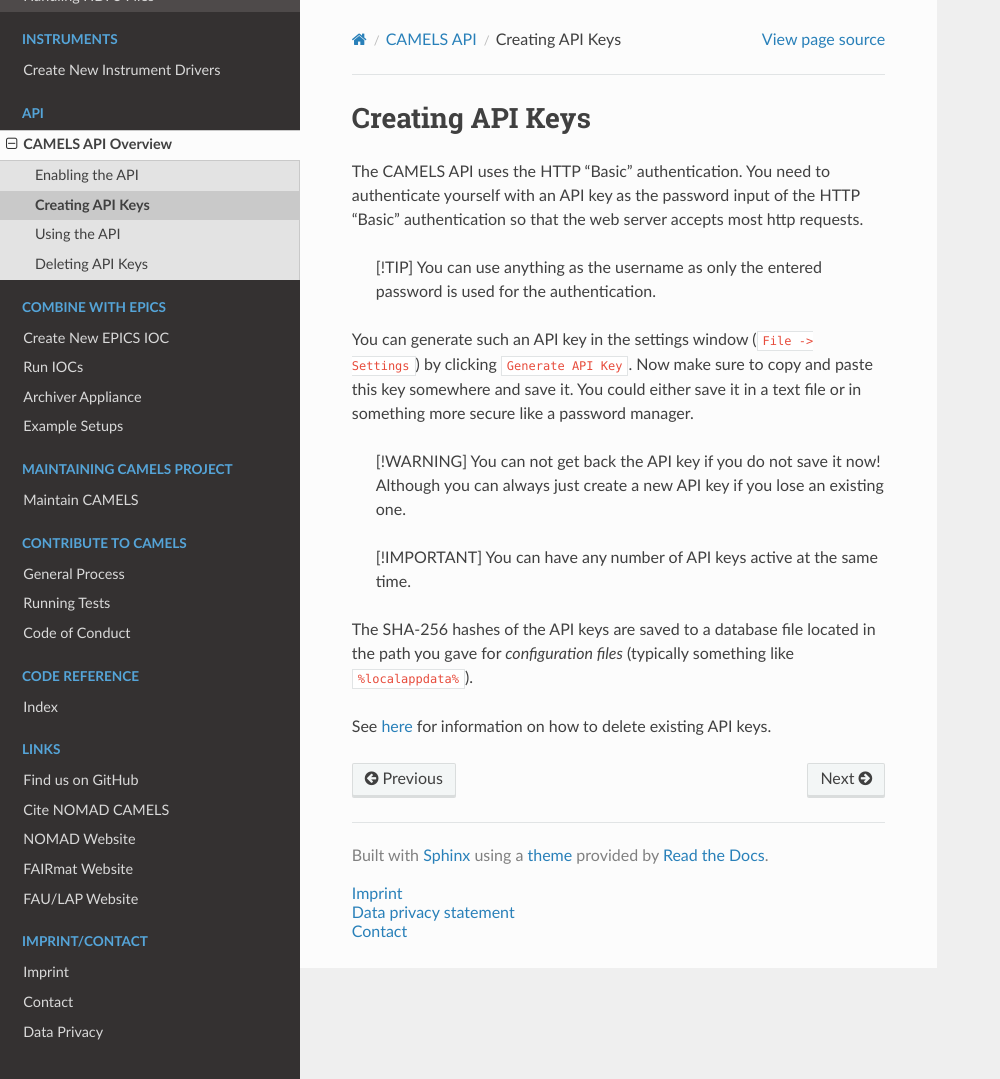
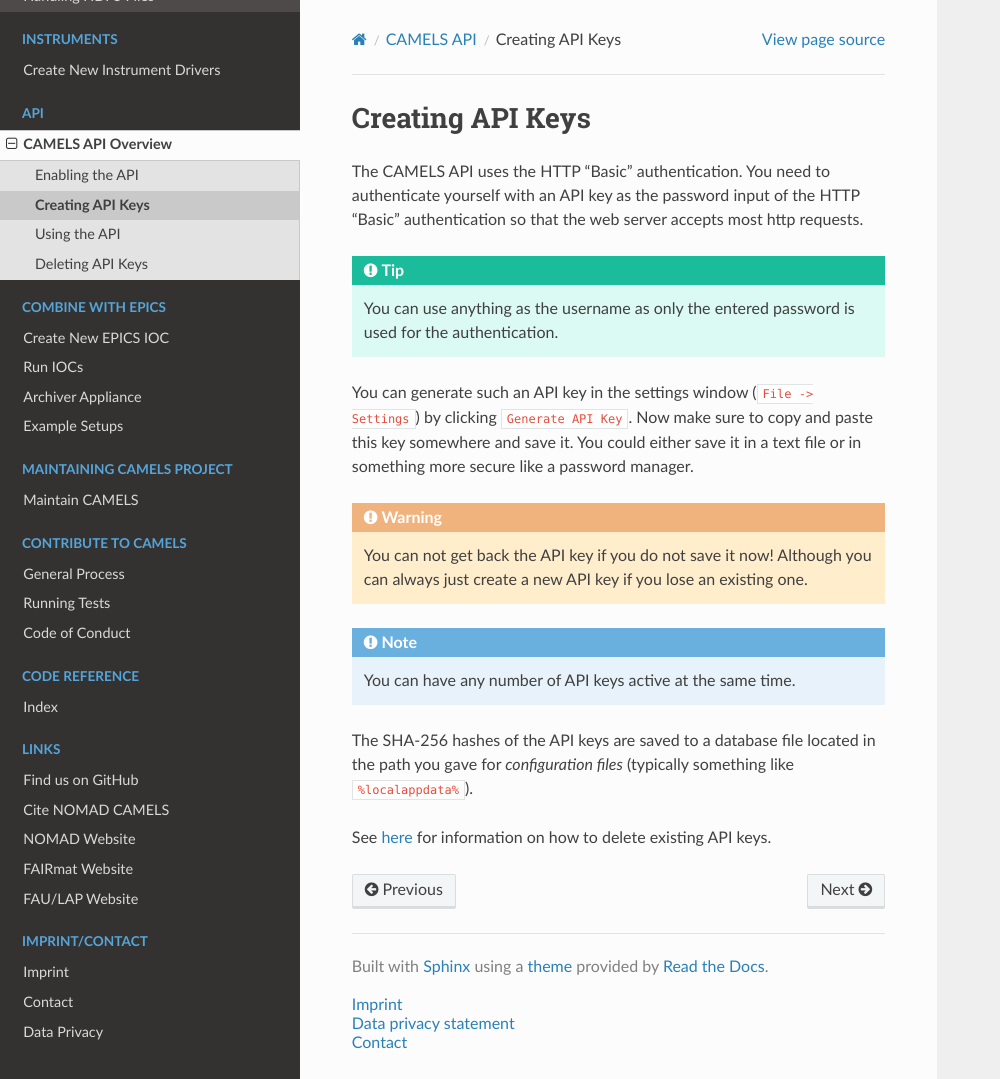
Before and after one commit to FAU-LAP/NOMAD-CAMELS, a Sphinx documentation site: the page built from docs/source/doc/api/Creating_API_Keys.md, in a window 1280 px wide and 1079 px high. Shown: the whole window, without its empty margins (0-1000 px from the left). Built offline with Sphinx 7.4.7 and the Read the Docs theme 2.0.0, drawn with Linux system fonts in a browser that asks for light colours; pages that are not in the unit, such as notebooks, are missing from menus; the version number is read from the project's files by our own code.

Commit message:
fixed admonitions

````diff
--- a/docs/source/doc/api/Creating_API_Keys.md
+++ b/docs/source/doc/api/Creating_API_Keys.md
@@ -2,16 +2,19 @@
 
 The CAMELS API uses the HTTP "Basic" authentication. You need to authenticate yourself with an API key as the password input of the HTTP "Basic" authentication so that the web server accepts most http requests.
 
-> [!TIP]
-> You can use anything as the username as only the entered password is used for the authentication.
+```{tip}
+You can use anything as the username as only the entered password is used for the authentication.
+```
 
 You can generate such an API key in the settings window (`File -> Settings`) by clicking `Generate API Key`. Now make sure to copy and paste this key somewhere and save it. You could either save it in a text file or in something more secure like a password manager.
 
-> [!WARNING]
-> You can not get back the API key if you do not save it now! Although you can always just create a new API key if you lose an existing one.
+```{warning}
+You can not get back the API key if you do not save it now! Although you can always just create a new API key if you lose an existing one.
+```
 
-> [!IMPORTANT]
-> You can have any number of API keys active at the same time.
+```{note}
+You can have any number of API keys active at the same time.
+```
 
 The SHA-256 hashes of the API keys are saved to a database file located in the path you gave for *configuration files* (typically something like `%localappdata%`).
 
````
Also changed, not shown: docs/source/doc/api/Using_API.md (+6 -4 lines), docs/source/doc/protocol_steps/step_Execute_Python_File.md (+11 -8 lines).
